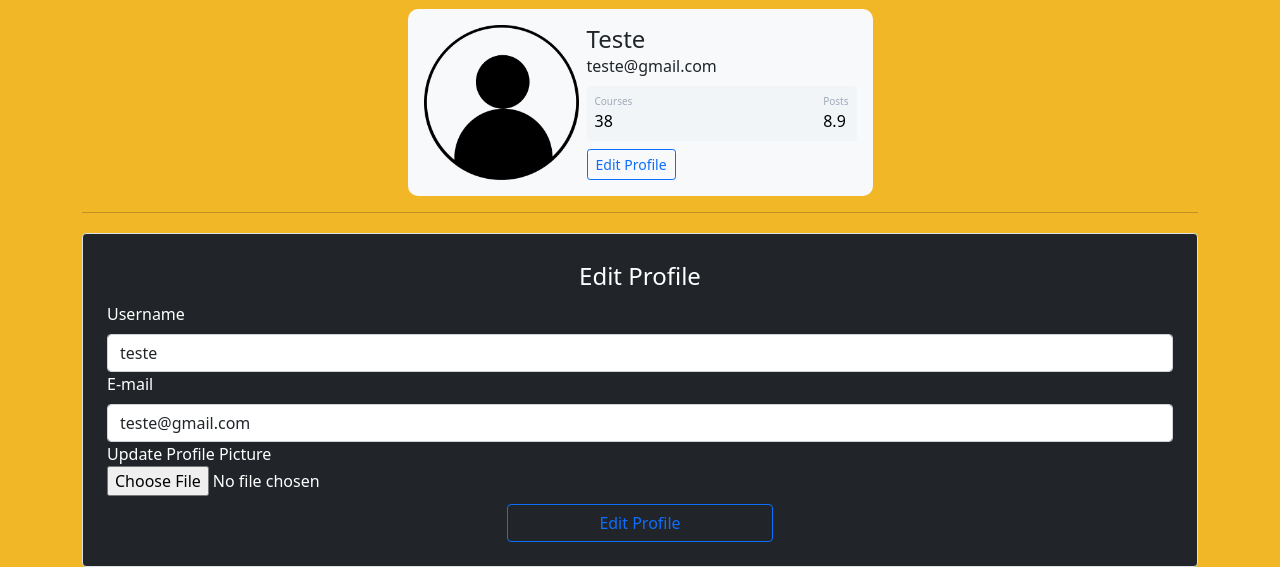
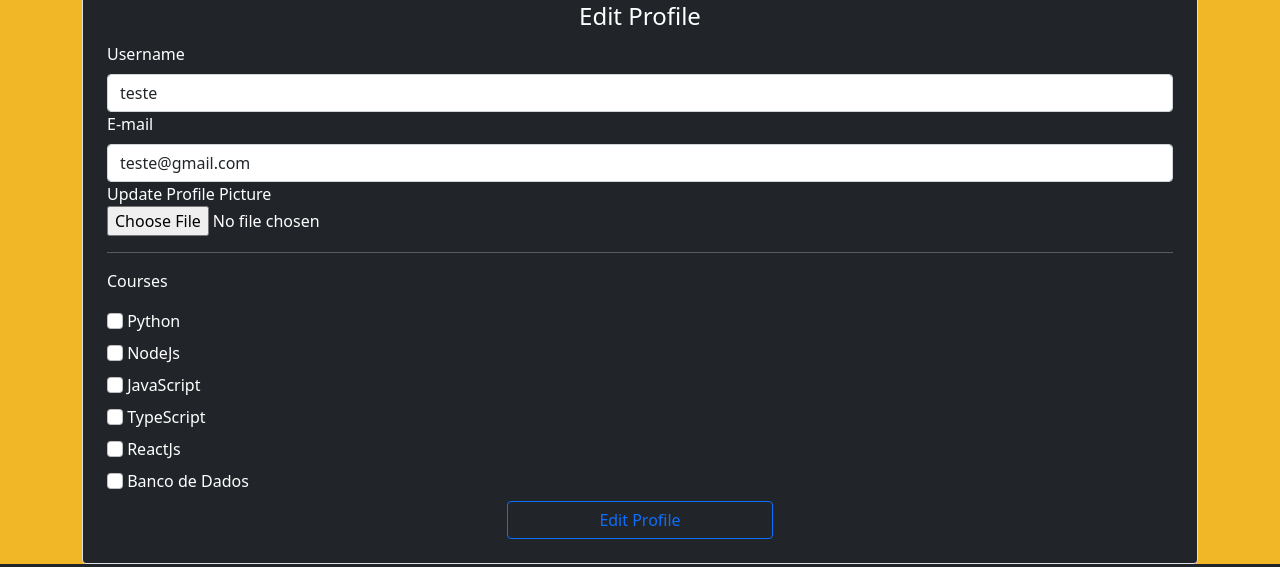
Before and after one commit to joaoygorr/Site-Web, a Flask app: page /profile/edit in a window 1280 px wide. Shown: the part 365-932 px from the top of the page. Run offline with Flask 2, Linux system fonts and the light colour scheme; a user stored in the database is signed in; some libraries are stand-ins or nearby versions.

Commit message:
adicionando cursos e editando

```diff
--- a/src/site_web/forms.py
+++ b/src/site_web/forms.py
@@ -28,6 +28,12 @@
     username = StringField("Username", validators=[DataRequired()])
     email = StringField("E-mail", validators=[DataRequired(), Email()])
     profile_picture = FileField("Update Profile Picture", validators=[FileAllowed(['jpg', 'png'])])
+    course_python = BooleanField("Python")
+    course_nodejs = BooleanField("NodeJs")
+    course_js = BooleanField("JavaScript")
+    course_ts = BooleanField("TypeScript")
+    course_reactjs = BooleanField("ReactJs")
+    course_banco = BooleanField("Banco de Dados")
     button_EditProfile = SubmitField("Edit Profile")
 
     # Verificando se existe email igual no banco
--- a/src/site_web/routes.py
+++ b/src/site_web/routes.py
@@ -80,12 +80,20 @@
     name, extension = os.path.splitext(img.filename)
     name_archive = name + cod + extension
     full_path = os.path.join(app.root_path, 'static/media', name_archive)
-
     size = (400, 400)
     img_reduced = Image.open(img)
     img_reduced.thumbnail(size)
     img_reduced.save(full_path)
     return name_archive
+
+def update_courses(form):
+    list_courses = []
+    for field in form:
+        if 'course_' in field.name:
+            if field.data:
+                list_courses.append(field.label.text)
+    return ';'.join(list_courses)
+
 
 @app.route("/profile/edit", methods=['GET', 'POST'])
 @login_required
@@ -97,8 +105,9 @@
         if form.profile_picture.data:
             name_image = save_image(form.profile_picture.data)
             current_user.profile_picture = name_image
+        current_user.courses = update_courses(form)
         database.session.commit()
-        flash(f"Profile Successfully Updated", "alert-success")
+        flash("Profile Successfully Updated", "alert-success")
         return redirect(url_for('profile'))
     elif request.method == 'GET': # Mostra as informações já no campo
         form.email.data = current_user.email
--- a/src/site_web/templates/edit_profile.html
+++ b/src/site_web/templates/edit_profile.html
@@ -44,6 +44,17 @@
                             {% endfor %}
                         {% endif %}
                     </div>
+                    <hr>
+                    <p>Courses</p>
+                    {% for field in form %}
+                        {% if 'course_' in field.name %}
+                            <div class="form-group mt-2">
+                                {{ field(class="form-check-input") }}
+                                {{ field.label(class="form-check-label") }}
+                            </div>
+                        {% endif %}
+                    {% endfor %}
+
                 </fieldset>
                 <div class="d-grid gap-2 col-3 mx-auto mt-2">
                     {{ form.button_EditProfile(class="btn btn-outline-primary") }}
--- a/src/site_web/templates/navbar.html
+++ b/src/site_web/templates/navbar.html
@@ -1,7 +1,7 @@
 <nav class="navbar navbar-expand-lg navbar-dark bg-dark">
   <div class="container">
     <a class="navbar-brand" href="{{url_for('home')}}">
-      <img src="#" alt="" id="image01">
+      <img src="{{url_for('static', filename='media/logo.png')}}" alt="" id="image01" width="40" height="40">
     </a>
     <button
       class="navbar-toggler"
```
Also changed, not shown: src/site_web/web.db.
